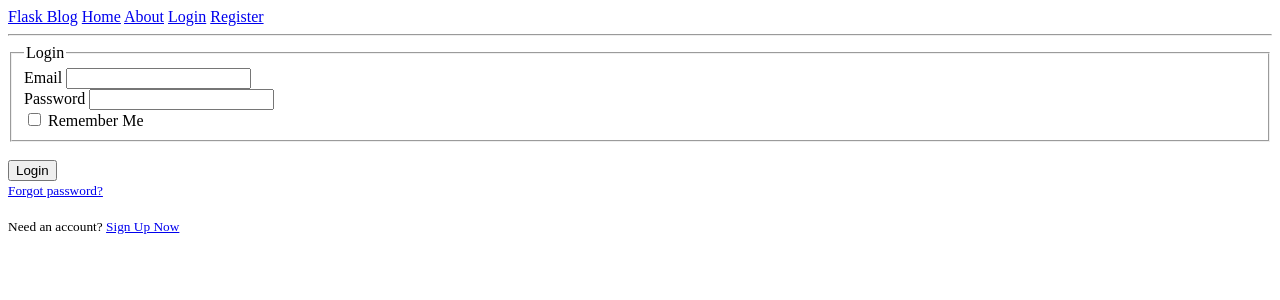
After one commit to davidpneal/learning, a Flask app: page /login in a window 1280 px wide. The commit adds this page. Shown: the top 300 px of the page. Run offline with Flask 2, Linux system fonts and the light colour scheme.

Commit message:
Add registration and login forms to the flask application to allow user input
The Flask extension wtforms has some classes that help build forms.  Add a new forms.py file that sets up 2 new form classes - these classes are converted to html when run.
Add new routes to the main file for the Registration and Login pages.  Add some methods to these routes to handle the POST method
Add 2 new templates for the Registration and Login pages.  The HTML in the tutorial uses some bootstrap style sheet stuff, however I am trying to omit all of that to keep it as simple as possible for now.
Add data validation checks and feedback to indicate why a validation fails - this is handled inside of the template pages (register and login)
Add a flash message to indicate when a user account has been created successfully - right now this just means the user filled out the registration page correctly
Add a secret key to help secure the forms from cross-site request forgery attacks.  For now this key is part of the code, but later needs to be changed to something more secure since posting the key to GitHub makes this insecure…
Add a simple header to ease navigation among the pages

```diff
--- a/tutorial/flaskdemo.py
+++ b/tutorial/flaskdemo.py
@@ -1,9 +1,14 @@
-#7/16/2019
-from flask import Flask, render_template
+#7/20/2019
+from flask import Flask, render_template, url_for, flash, redirect
+
+#Import the forms we created in the forms.py file
+from forms import RegistrationForm, LoginForm
 
 #Instantiate the Flask class
 app = Flask(__name__)
 
+#Need a secret key to validate our forms (need a better way to handle this secret later on)
+app.config['SECRET_KEY'] = '1d6ad6c2c107847c9ee3900cfdb9b88d'
 
 #Add some dummy data to work with for the demo
 #This list represents the data a db call would return when queried
@@ -23,7 +28,6 @@ posts_list = [
 ]
 
 
-#Add some basic view functions
 @app.route("/")
 @app.route("/index")
 def index():
@@ -33,6 +37,31 @@ def index():
 def about():
     return render_template('about.html', title='About')
 
+@app.route("/register", methods=['GET', 'POST'])
+def register():
+    form = RegistrationForm()
+
+    #If the data validates OK, redirect back to the index page
+    if form.validate_on_submit():
+        flash(f'Account created for {form.username.data}!')
+        return redirect(url_for('index'))
+
+    return render_template('register.html', title='Registration', form=form)
+
+@app.route("/login", methods=['GET', 'POST'])
+def login():
+    form = LoginForm()
+
+    #Add some validation code, we dont have a user db so we will dummy it up for now
+    if form.validate_on_submit():
+        if form.email.data == 'admin@blog.com' and form.password.data == 'password':
+            flash('You have been logged in!')
+            return redirect(url_for('index'))
+        else:
+            flash('Login unsuccessful. Please check username and password.')
+
+    return render_template('login.html', title='Login', form=form)
+
 
 #If run from the command line with python script.py, this will run flask to stand up a temp dev webserver
 #Want to run this application in debug mode so changes are visible without restarting the www server
--- /dev/null
+++ b/tutorial/forms.py
@@ -0,0 +1,32 @@
+#7/20/2019
+#Forms for the website
+
+from flask_wtf import FlaskForm
+from wtforms import StringField, PasswordField, SubmitField, BooleanField
+
+#Import some validator classes so we can validate the input data
+from wtforms.validators import DataRequired, Length, Email, EqualTo
+
+#Create a form where users can sign up for the website
+class RegistrationForm(FlaskForm):
+    #Params: name of the field, validators (these are classes and require parenthesis)
+    username = StringField('Username', validators=[DataRequired(), Length(min=2, max=20)])
+    #The Email() validator verifies the input matches an email address format
+    email = StringField('Email', validators=[DataRequired(), Email()])
+    password = PasswordField('Password', validators=[DataRequired()])
+    #The EqualTo() validator checks to see if the value equals the value we stored in password
+    confirm_password = PasswordField('Confirm Password', validators=[DataRequired(), EqualTo('password')])
+
+    #Need a way to submit this data - this will add a button to the form to do this
+    submit = SubmitField('Sign Up')
+
+
+#Create a form so the users can login with existing credentials
+class LoginForm(FlaskForm):
+    email = StringField('Email', validators=[DataRequired(), Email()])
+    password = PasswordField('Password', validators=[DataRequired()])
+
+    #Add a bool field to remember the user
+    remember = BooleanField('Remember Me')
+
+    submit = SubmitField('Login')
--- a/tutorial/templates/about.html
+++ b/tutorial/templates/about.html
@@ -1,3 +1,4 @@
+<!-- 7/16/2019 -->
 {% extends "layout.html" %}
 
 {% block content %}
--- a/tutorial/templates/index.html
+++ b/tutorial/templates/index.html
@@ -1,3 +1,4 @@
+<!-- 7/16/2019 -->
 {% extends "layout.html" %}
 
 {% block content %}
--- a/tutorial/templates/layout.html
+++ b/tutorial/templates/layout.html
@@ -1,3 +1,4 @@
+<!-- 7/20/2019 -->
 <!DOCTYPE html>
 <html>
 <head>
@@ -8,6 +9,28 @@
     {% endif %}
 </head>
 <body>
+    <header>
+        <nav>
+            <a href="/">Flask Blog</a>
+            <a href="{{ url_for('index') }}">Home</a>
+            <a href="{{ url_for('about') }}">About</a>
+            <a href="{{ url_for('login') }}">Login</a>
+            <a href="{{ url_for('register') }}">Register</a>
+        </nav>
+        <hr>
+    </header>
+    <!-- Display any flash messages at the top of the page -->
+    {% with messages = get_flashed_messages() %}
+        {% if messages %}
+            <ul>
+            {% for message in messages %}
+                <div>
+                    <li>{{ message }}</li>
+                </div>
+            {% endfor%}
+            </ul>
+        {% endif %}
+    {% endwith %}
     <!-- This section will be overridden by the child template -->
     {% block content %}{% endblock %}
 </body>
--- /dev/null
+++ b/tutorial/templates/login.html
@@ -0,0 +1,56 @@
+<!-- 7/20/2019 -->
+{% extends "layout.html" %}
+
+{% block content %}
+    <div>
+        <form method = "POST" action = "">
+            <!-- Implements the CSRF protection -->
+            {{ form.hidden_tag() }}
+            <fieldset>
+                <legend>Login</legend>
+                <div>
+                    {{ form.email.label() }}
+                    {{ form.email() }}
+
+                    {% if form.email.errors %}
+                        <div>
+                            {% for error in form.email.errors %}
+                                <small><span style="color: red;">{{ error }}</span></small>
+                            {% endfor%}
+                        </div>
+                    {% endif %}
+                </div>
+                <div>
+                    {{ form.password.label() }}
+                    {{ form.password() }}
+
+                    {% if form.password.errors %}
+                        <div>
+                            {% for error in form.password.errors %}
+                                <small><span style="color: red;">{{ error }}</span></small>
+                            {% endfor%}
+                        </div>
+                    {% endif %}
+                </div>
+                <div>
+                    {{ form.remember() }}
+                    {{ form.remember.label() }}
+                </div>
+            </fieldset>
+            <br>
+            <div>
+                {{ form.submit() }}
+            </div>
+            <small>
+                <!-- # is just a placeholder since we dont have a link to provide right now -->
+                <a href="#">Forgot password?</a>
+            </small>
+        </form>
+    </div>
+    <br>
+    <div>
+        <small>
+            Need an account? <a href="{{ url_for('register') }}">Sign Up Now</a>
+        </small>
+    </div>
+{% endblock content %}
```
Also changed, not shown: tutorial/templates/register.html (added, +73 -0 lines).
